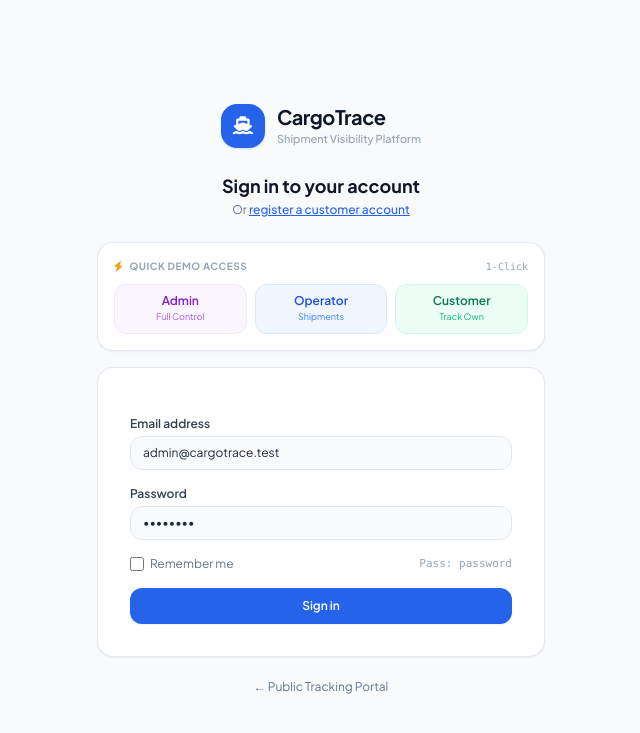
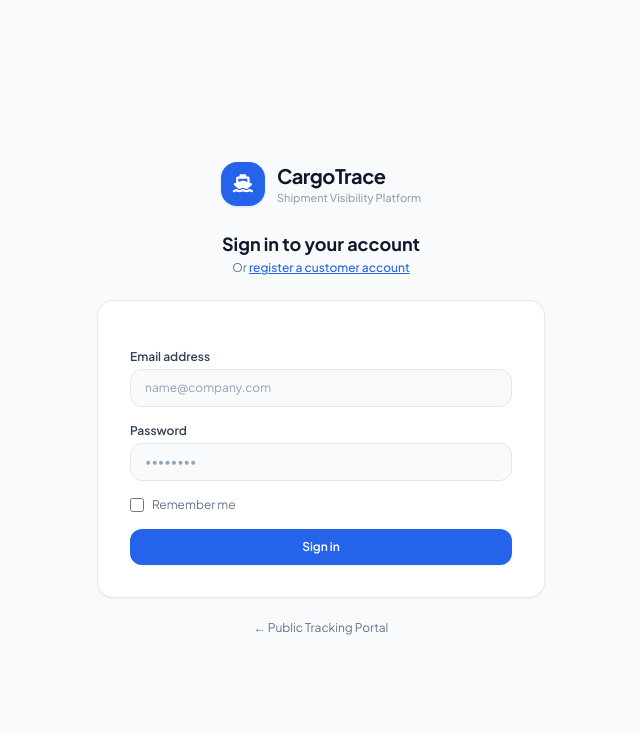
Before and after one commit to satriawrt-cmd/cargotrace, a Laravel app: page /login in a window 1280 px wide. Shown: the top 733 px of the page, without its empty margins (319-959 px from the left). Run offline with Laravel 12, Linux system fonts and the light colour scheme; data comes from the database, SQL or seed files in the repository; some libraries are stand-ins or nearby versions.

Commit message:
feat: remove quick demo access from login, update seaports and cargos to 100% genuine real-world entities

```diff
--- a/database/seeders/ShipmentSeeder.php
+++ b/database/seeders/ShipmentSeeder.php
@@ -32,7 +32,7 @@ class ShipmentSeeder extends Seeder
         $shanghai = Location::where('code', 'CNSHA')->first();
         $rotterdam = Location::where('code', 'NLRTM')->first();
         $singapore = Location::where('code', 'SGSIN')->first();
-        $sydney = Location::where('code', 'AUMYD')->first();
+        $sydney = Location::where('code', 'AUSYD')->first();
         $jakarta = Location::where('code', 'IDTPP')->first();
         $losAngeles = Location::where('code', 'USLAX')->first();
         $santos = Location::where('code', 'BRSSZ')->first();
--- a/resources/views/auth/login.blade.php
+++ b/resources/views/auth/login.blade.php
@@ -28,38 +28,14 @@
     </div>
 
     <div class="w-full sm:max-w-md space-y-4">
-        <!-- 1-Click Quick Demo Login Pills (Soft Minimal Card) -->
-        <div class="p-4 rounded-2xl bg-white border border-slate-200/90 shadow-sm space-y-2.5">
-            <div class="flex items-center justify-between">
-                <span class="text-[10px] font-bold uppercase tracking-wider text-slate-400">
-                    <i class="fa-solid fa-bolt text-amber-500 mr-1"></i> Quick Demo Access
-                </span>
-                <span class="text-[10px] text-slate-400 font-mono">1-Click</span>
-            </div>
-            <div class="grid grid-cols-3 gap-2">
-                <a href="{{ route('quick-login', 'admin') }}" class="flex flex-col items-center justify-center p-2 rounded-xl bg-purple-50 hover:bg-purple-100 border border-purple-100 text-purple-700 text-xs font-semibold transition">
-                    <span>Admin</span>
-                    <span class="text-[9px] text-purple-500 font-normal">Full Control</span>
-                </a>
-                <a href="{{ route('quick-login', 'operator') }}" class="flex flex-col items-center justify-center p-2 rounded-xl bg-blue-50 hover:bg-blue-100 border border-blue-100 text-blue-700 text-xs font-semibold transition">
-                    <span>Operator</span>
-                    <span class="text-[9px] text-blue-500 font-normal">Shipments</span>
-                </a>
-                <a href="{{ route('quick-login', 'customer') }}" class="flex flex-col items-center justify-center p-2 rounded-xl bg-emerald-50 hover:bg-emerald-100 border border-emerald-100 text-emerald-700 text-xs font-semibold transition">
-                    <span>Customer</span>
-                    <span class="text-[9px] text-emerald-500 font-normal">Track Own</span>
-                </a>
-            </div>
-        </div>
-
         @if(session('info'))
-        <div class="p-3 rounded-xl bg-blue-50 border border-blue-200 text-blue-700 text-xs">
+        <div class="p-3.5 rounded-2xl bg-blue-50 border border-blue-200 text-blue-700 text-xs">
             {{ session('info') }}
         </div>
         @endif
 
         @if($errors->any())
-        <div class="p-3 rounded-xl bg-red-50 border border-red-200 text-red-600 text-xs">
+        <div class="p-3.5 rounded-2xl bg-red-50 border border-red-200 text-red-600 text-xs">
             {{ $errors->first() }}
         </div>
         @endif
@@ -70,22 +46,21 @@
                 @csrf
                 <div>
                     <label for="email" class="block text-xs font-semibold text-slate-700 mb-1">Email address</label>
-                    <input id="email" name="email" type="email" required autocomplete="email" value="{{ old('email', 'admin@cargotrace.test') }}"
-                           class="w-full px-3 py-2 text-xs bg-slate-50 border border-slate-200 rounded-xl text-slate-800 focus:outline-none focus:bg-white focus:border-blue-500 transition">
+                    <input id="email" name="email" type="email" required autocomplete="email" value="{{ old('email') }}" placeholder="name@company.com"
+                           class="w-full px-3.5 py-2.5 text-xs bg-slate-50 border border-slate-200 rounded-xl text-slate-800 placeholder-slate-400 focus:outline-none focus:bg-white focus:border-blue-500 transition">
                 </div>
 
                 <div>
                     <label for="password" class="block text-xs font-semibold text-slate-700 mb-1">Password</label>
-                    <input id="password" name="password" type="password" required autocomplete="current-password" value="password"
-                           class="w-full px-3 py-2 text-xs bg-slate-50 border border-slate-200 rounded-xl text-slate-800 focus:outline-none focus:bg-white focus:border-blue-500 transition">
+                    <input id="password" name="password" type="password" required autocomplete="current-password" placeholder="••••••••"
+                           class="w-full px-3.5 py-2.5 text-xs bg-slate-50 border border-slate-200 rounded-xl text-slate-800 placeholder-slate-400 focus:outline-none focus:bg-white focus:border-blue-500 transition">
                 </div>
 
                 <div class="flex items-center justify-between text-xs">
                     <label class="flex items-center text-slate-500 cursor-pointer">
                         <input type="checkbox" name="remember" class="w-3.5 h-3.5 rounded text-blue-600 border-slate-300">
-                        <span class="ml-1.5 text-xs">Remember me</span>
+                        <span class="ml-2 text-xs">Remember me</span>
                     </label>
-                    <span class="text-slate-400 font-mono text-[11px]">Pass: password</span>
                 </div>
 
                 <button type="submit" class="w-full py-2.5 px-4 rounded-xl bg-blue-600 hover:bg-blue-500 text-white font-semibold text-xs shadow-sm transition">
```
Also changed, not shown: database/seeders/LocationSeeder.php (+95 -51 lines), README.md.
